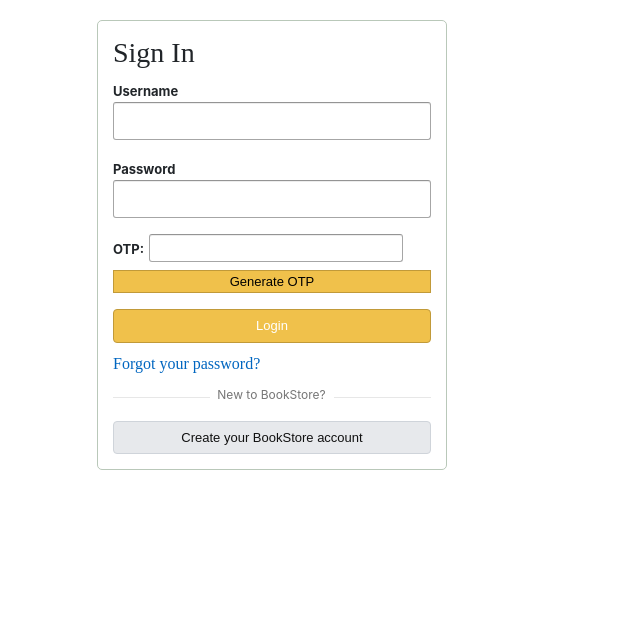
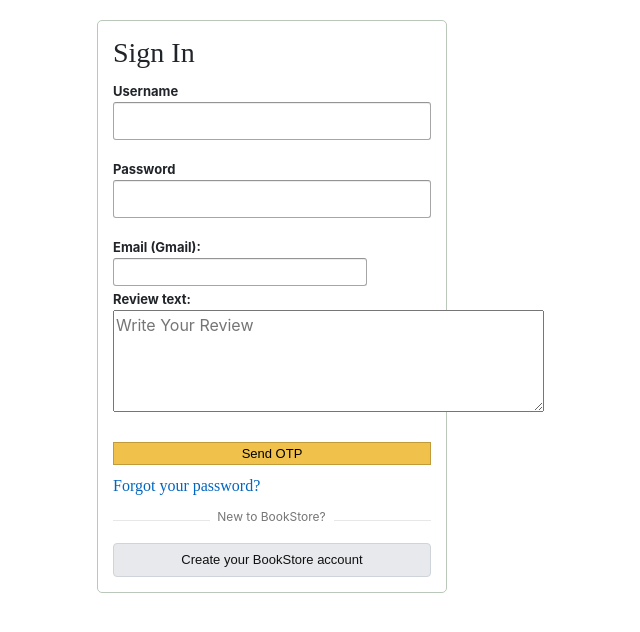
Before and after one commit to vishnupriyavulichi/django_book_store, a Django app: template store/templates/store/login.html in a window 1280 px wide. Shown: the top 632 px of the page, without its empty margins (368-1008 px from the left). Run offline with Django 3.2, Linux system fonts and the light colour scheme; the template is opened without the code that fills it: values that come from a table or form of the project are taken from there, others are empty; parts of the project's set-up code (start-up, migrations or seed data) failed here and were passed over; some libraries are stand-ins or nearby versions.

Commit message:
Latest commit

```diff
--- a/store/forms.py
+++ b/store/forms.py
@@ -40,3 +40,6 @@ class ReviewForm(forms.ModelForm):
         super(ReviewForm, self).__init__(*args, **kwargs)
         self.helper = FormHelper()
         self.helper.form_show_labels = False
+
+class EmailForm(forms.Form):
+    email = forms.EmailField()
--- a/store/templates/store/login.html
+++ b/store/templates/store/login.html
@@ -21,20 +21,26 @@
 				</div>
 				{% endif %}
 				<h3> Sign In</h3>
-				<form action="" method="POST" class="auth-validate-form">
+				<form action="/generate_otp"  method="POST" class="auth-validate-form">
 					{% csrf_token %}
 					<div class="form-group">
 					   <label>Username</label>
-					   <input type="text" name="user" class="form-control">
+					   <input type="text" name="user" id= "un" class="form-control">
 					</div>
 					<div class="form-group">
 					   <label>Password</label>
 					   <input type="password" name="pass" class="form-control">
 					</div>
-					<label for="otp">OTP:</label>
-            		<input type="text" id="otp" name="otp" pattern="[0-9]{6}" title="Enter a 6-digit OTP" required>
-            		<button type="button" onclick="generateOTP()">Generate OTP</button>
-					<button type="submit" class="btn btn-warning">Login</button>
+
+						<label for="email">Email (Gmail):</label>
+						<input type="email" id="email" name="email" required>
+						<form method="POST" action="/generate_otp" >
+							{% csrf_token %}
+							{{ form.as_p }}
+						<button type="submit">Send OTP</button>
+
+						</form>
+
 				</form>
 				<a href="#">Forgot your password?</a>
 				<div class="a-divider-break"><h5>New to BookStore?</h5></div>
@@ -43,5 +49,6 @@
 		</div>
 	</div>
 </div>
+
 </body>
 </html>
--- a/store/urls.py
+++ b/store/urls.py
@@ -12,4 +12,6 @@ urlpatterns = [
 	path('books', views.get_books, name="books"),
 	path('category/<int:id>', views.get_book_category, name="category"),
 	path('writer/<int:id>', views.get_writer, name = "writer"),
+	path('generate_otp', views.get_generate_otp, name = "generate_otp"),
+	path('submit_otp', views.get_submit_otp, name = "submit_otp")
 ]
```
Also changed, not shown: store/templates/store/otp.html (added, +13 -0 lines).
